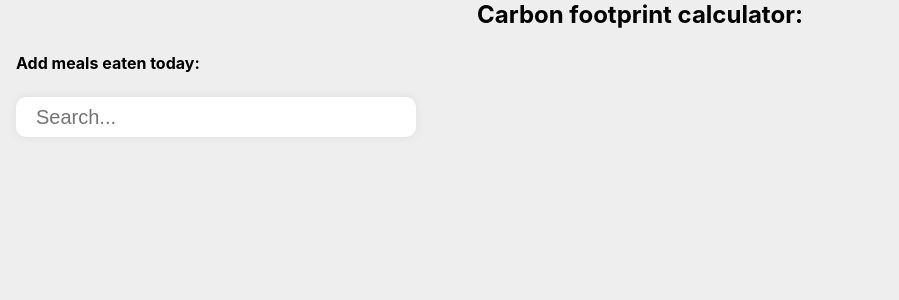
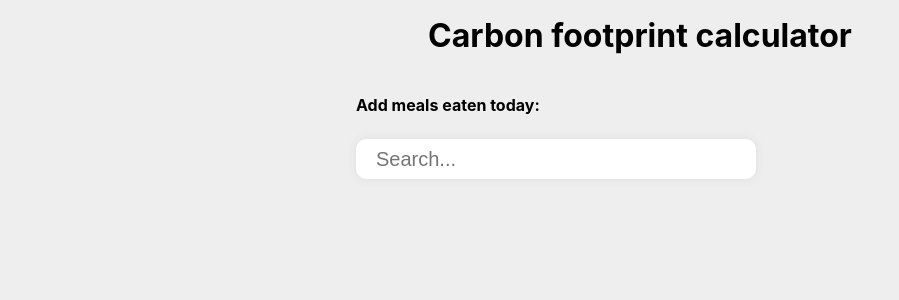
Before and after one commit to freddieline/carbon-footprint-calculator, a React (Create React App) app: page / in a window 1280 px wide. Shown: the top 300 px of the page, without its empty margins (0-899 px from the left). Built offline with nearby package versions, Linux system fonts and the light colour scheme.

Commit message:
fix: styling

```diff
--- a/src/App.tsx
+++ b/src/App.tsx
@@ -33,26 +33,25 @@ function App() {
     setFilteredMeals(filteredItems);
   };
 
-  function onSelectMeal(meal: Meal){
-    setSelectedMeals(prevItems => [...prevItems, meal])
+  function onSelectMeal(meal: Meal) {
+    setSelectedMeals((prevItems) => [...prevItems, meal]);
     setFilteredMeals([]);
   }
 
   return (
     <div className="App">
-      <h2>Carbon footprint calculator:</h2>
-      <div style={{ display: 'flex', padding: '1em' }}>
-        <div style={{ width: '50%' }}>
+      <h1>Carbon footprint calculator</h1>
+      <div style={{ padding: '1em', maxWidth: '600px', margin: '0 auto' }}>
         <p>
           <b>Add meals eaten today:</b>{' '}
         </p>
         <SearchInput onChangeCallback={filterItems}></SearchInput>
         {error && <p>{error}</p>}
-          <SearchResults filteredMeals={filteredMeals} onSelectMeal={onSelectMeal}></SearchResults>
-        </div>
-        <div>
+        <SearchResults
+          filteredMeals={filteredMeals}
+          onSelectMeal={onSelectMeal}
+        ></SearchResults>
         <Summary selectedMeals={selectedMeals}></Summary>
-        </div>
       </div>
     </div>
   );
--- a/src/components/SearchResults.css
+++ b/src/components/SearchResults.css
@@ -5,9 +5,10 @@
   flex-direction: column;
   box-shadow: 0px 0px 8px #ddd;
   border-radius: 10px;
-  margin-top: 1rem;
+  margin: 1rem auto;
   max-height: 300px;
   overflow-y: auto;
+  position: absolute;
 }
 
 .search-result {
--- a/src/components/summary.tsx
+++ b/src/components/summary.tsx
@@ -26,30 +26,32 @@ export const Summary: React.FC<InputProps> = ({ selectedMeals }) => {
     <>
       {selectedMeals.length != 0 && (
         <>
+          <div style={{ display: 'flex' }}>
             <p>
               <b>Meals footprint:</b>{' '}
             </p>
-          <ul>
+            <div style={{ marginLeft: '0.7rem' }}>
               {selectedMeals &&
                 selectedMeals.map((meal, index) => {
                   return (
-                  <div key={meal.ID} style={{padding: '0.2rem 0'}}>
+                    <p key={meal.ID}>
                       {meal.Meal} ({meal.Emissions} kg CO2e)
-                  </div>
+                    </p>
                   );
                 })}
-          </ul>
-
+            </div>
+          </div>
+          <hr />
           <>
             <p>
-              <b>Daily footprint:</b> {getDailyEmissions()} kg CO2e
+              <b>Your daily footprint:</b> {getDailyEmissions()} kg CO2e
             </p>
             <p>
-              <b>Yearly footprint</b> {getYearlyEmissions()} tons CO2e
+              <b>Your yearly footprint:</b> {getYearlyEmissions()} tons CO2e
             </p>
 
             <p>
-              <b>Average UK footprint</b> 11.7 tons CO2e
+              <b>Average annual UK footprint:</b> 11.7 tons CO2e
             </p>
             <p>
               <b>2030 UK footprint target (annual pp)</b> 3-4 tons CO2e
--- a/src/index.css
+++ b/src/index.css
@@ -16,6 +16,16 @@ code {
   margin: 0px;
   padding: 0px;
 }
- p{
+p {
   padding: 0.5rem 0;
- }
+}
+
+hr {
+  margin: 1rem 0;
+  background-color: #aaa;
+}
+
+h1 {
+  padding: 1rem 0;
+  text-align: center;
+}
```
Lines whose indentation alone changed are shown as unchanged.
